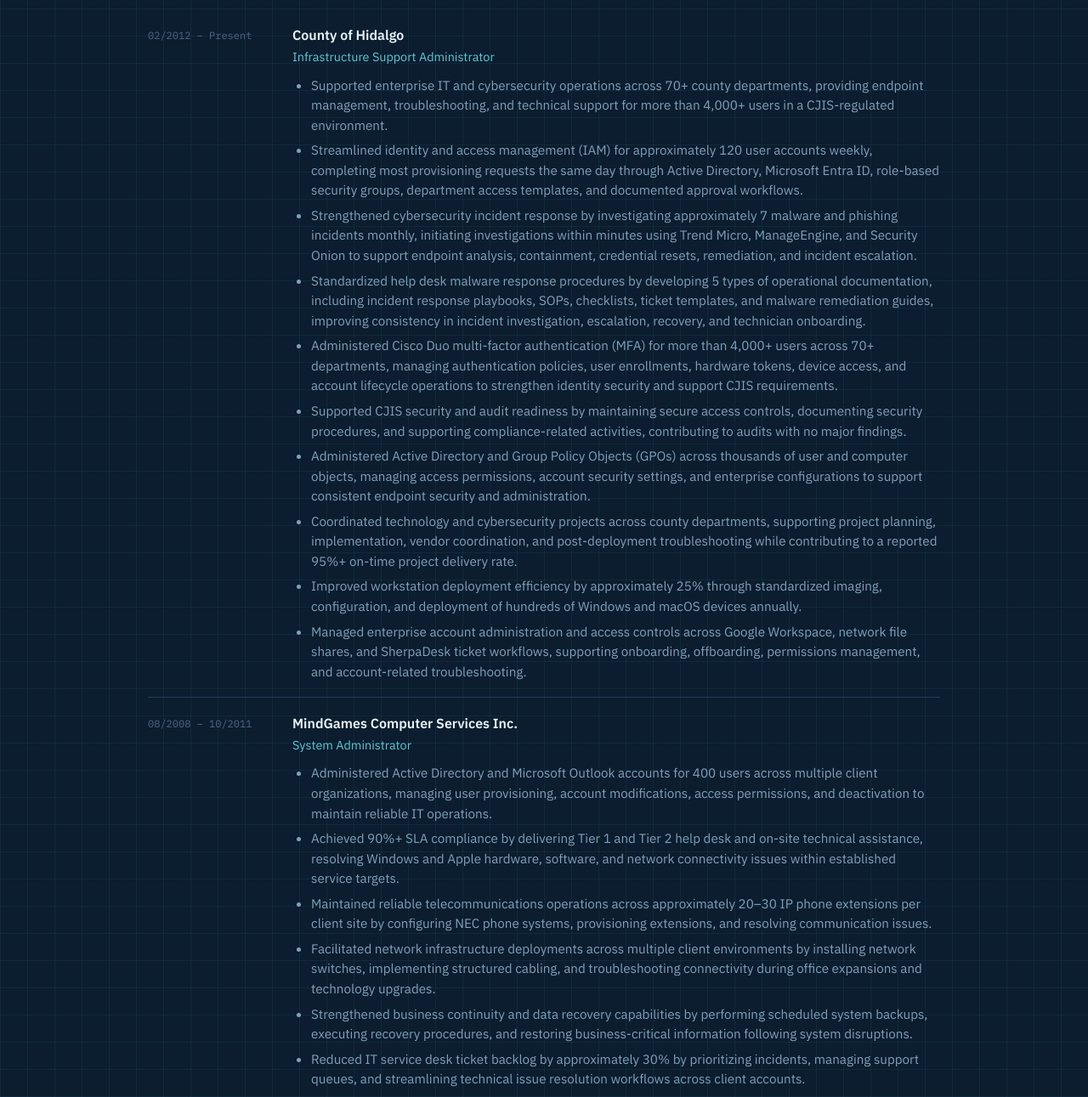
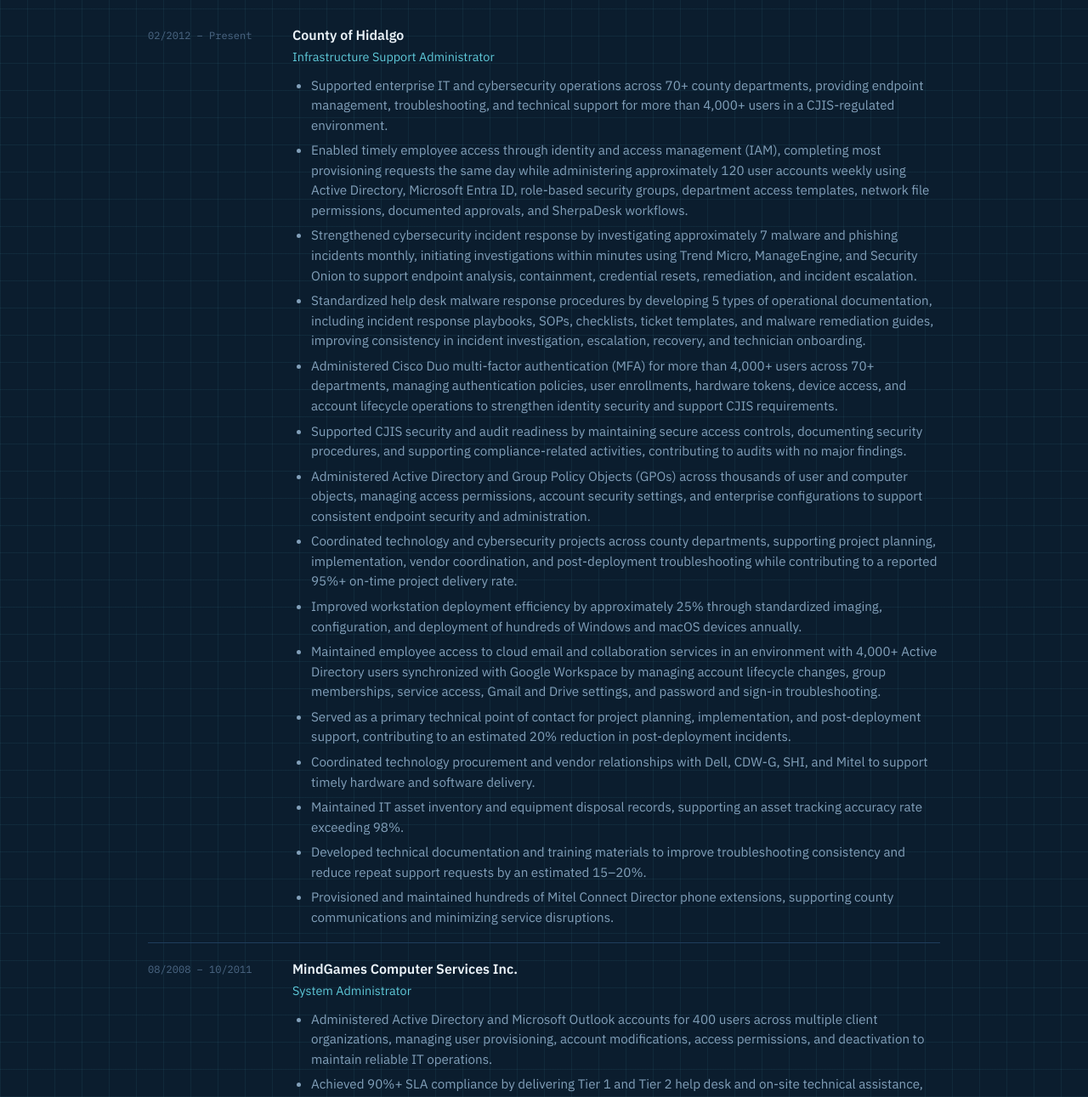
Before and after one commit to rudygarza23/rudygarza23.github.io, a plain HTML site: page resume.html in a window 1280 px wide. Shown: the part 886-2177 px from the top of the page at 85% size. Drawn offline with Linux system fonts and the light colour scheme.

Commit message:
Update resume.html

```diff
--- a/resume.html
+++ b/resume.html
@@ -85,7 +85,7 @@
         <div class="tl-org">Infrastructure Support Administrator</div>
         <ul class="tl-body">
           <li>Supported enterprise IT and cybersecurity operations across 70+ county departments, providing endpoint management, troubleshooting, and technical support for more than 4,000+ users in a CJIS-regulated environment.</li>
-          <li>Streamlined identity and access management (IAM) for approximately 120 user accounts weekly, completing most provisioning requests the same day through Active Directory, Microsoft Entra ID, role-based security groups, department access templates, and documented approval workflows.</li>
+          <li>Enabled timely employee access through identity and access management (IAM), completing most provisioning requests the same day while administering approximately 120 user accounts weekly using Active Directory, Microsoft Entra ID, role-based security groups, department access templates, network file permissions, documented approvals, and SherpaDesk workflows.</li>
           <li>Strengthened cybersecurity incident response by investigating approximately 7 malware and phishing incidents monthly, initiating investigations within minutes using Trend Micro, ManageEngine, and Security Onion to support endpoint analysis, containment, credential resets, remediation, and incident escalation.</li>
           <li>Standardized help desk malware response procedures by developing 5 types of operational documentation, including incident response playbooks, SOPs, checklists, ticket templates, and malware remediation guides, improving consistency in incident investigation, escalation, recovery, and technician onboarding.</li>
           <li>Administered Cisco Duo multi-factor authentication (MFA) for more than 4,000+ users across 70+ departments, managing authentication policies, user enrollments, hardware tokens, device access, and account lifecycle operations to strengthen identity security and support CJIS requirements.</li>
@@ -93,7 +93,14 @@
           <li>Administered Active Directory and Group Policy Objects (GPOs) across thousands of user and computer objects, managing access permissions, account security settings, and enterprise configurations to support consistent endpoint security and administration.</li>
           <li>Coordinated technology and cybersecurity projects across county departments, supporting project planning, implementation, vendor coordination, and post-deployment troubleshooting while contributing to a reported 95%+ on-time project delivery rate.</li>
           <li>Improved workstation deployment efficiency by approximately 25% through standardized imaging, configuration, and deployment of hundreds of Windows and macOS devices annually.</li>
-          <li>Managed enterprise account administration and access controls across Google Workspace, network file shares, and SherpaDesk ticket workflows, supporting onboarding, offboarding, permissions management, and account-related troubleshooting.</li>
+          <li>Maintained employee access to cloud email and collaboration services in an environment with 4,000+ Active Directory users synchronized with Google Workspace by managing account lifecycle changes, group memberships, service access, Gmail and Drive settings, and password and sign-in troubleshooting.</li>
+          <li>Served as a primary technical point of contact for project planning, implementation, and post-deployment support, contributing to an estimated 20% reduction in post-deployment incidents.</li>
+          <li>Coordinated technology procurement and vendor relationships with Dell, CDW-G, SHI, and Mitel to support timely hardware and software delivery.</li>
+          <li>Maintained IT asset inventory and equipment disposal records, supporting an asset tracking accuracy rate exceeding 98%.</li>
+          <li>Developed technical documentation and training materials to improve troubleshooting consistency and reduce repeat support requests by an estimated 15–20%.</li>
+          <li>Provisioned and maintained hundreds of Mitel Connect Director phone extensions, supporting county communications and minimizing service disruptions.</li>
+
+
 </ul>
         </ul>
       </div>
```
